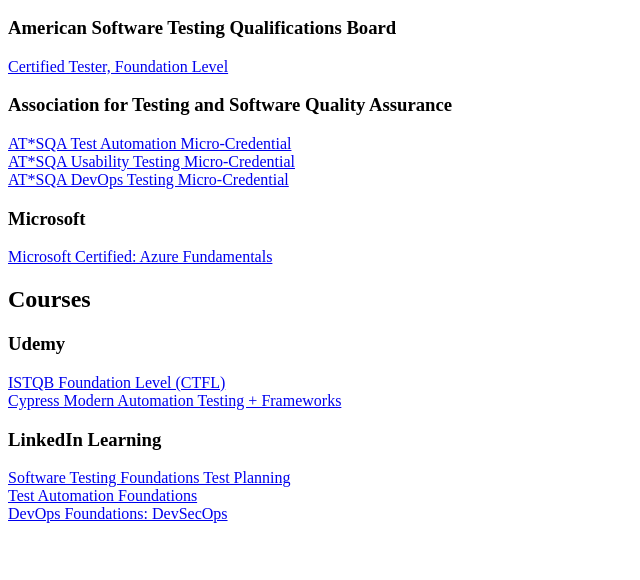
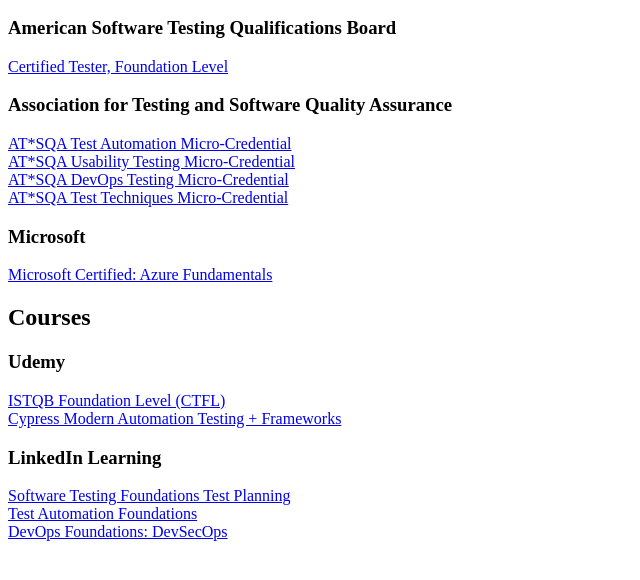
Before and after one commit to francheska-guzman/certificate, a plain HTML site: page index.html in a window 1280 px wide. Shown: the part 110-690 px from the top of the page, without its empty margins (0-640 px from the left). Drawn offline with Linux system fonts and the light colour scheme.

Commit message:
Adding certificate.

```diff
--- a/index.html
+++ b/index.html
@@ -17,6 +17,8 @@
                 <a href="./AT*SQA-Usability-Testing-Micro-Credential-Exam-Certificate.pdf" alt="AT*SQA Usability Testing Micro-Credential">AT*SQA Usability Testing Micro-Credential</a>
                 <br />
                 <a href="./AT*SQA-DevOps-Testing-Micro-Credential-Exam-Certificate.pdf" alt="AT*SQA DevOps Testing Micro-Credential">AT*SQA DevOps Testing Micro-Credential</a>
+                <br />
+                <a href="./AT*SQA-Test-Techniques-Micro-Credential-Exam-Certificate.pdf" alt="AT*SQA Test Techniques Micro-Credential">AT*SQA Test Techniques Micro-Credential</a>
             <h3>Microsoft</h3>
                 <a href="./Microsoft-Certified-Azure-Fundamentals.pdf" alt="Microsoft Certified: Azure Fundamentals">Microsoft Certified: Azure Fundamentals</a>
                 <br />
```
Also changed, not shown: 1 other file.
